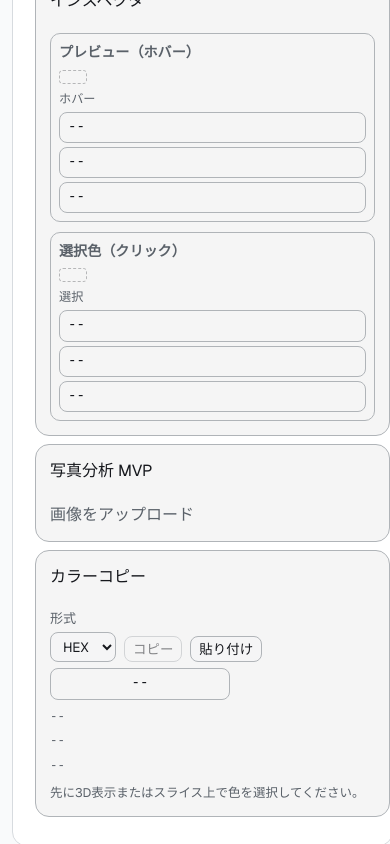
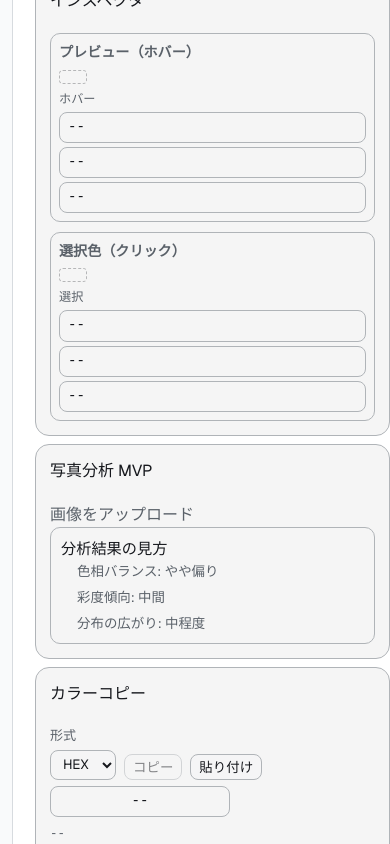
Before and after one commit to Shunkicreate/IroMap, a Next.js app in the folder web/: page / in a window 390 px wide. Shown: the part 1850-2694 px from the top of the page. Built offline with nearby package versions, Linux system fonts and the light colour scheme.

Commit message:
fix(workbench): harden photo upload flow and mobile overflow

```diff
--- a/web/src/app/globals.css
+++ b/web/src/app/globals.css
@@ -78,6 +78,7 @@
 @layer base {
   * {
     @apply border-border;
+    box-sizing: border-box;
   }
 
   body {
@@ -94,6 +95,7 @@
         transparent 22%
       );
     min-height: 100vh;
+    overflow-x: clip;
   }
 }
 
@@ -767,6 +769,10 @@
   .cubeCanvas {
     height: 320px;
   }
+
+  .graphAxisYLabel {
+    display: none;
+  }
 }
 
 @media (min-width: 1200px) and (min-height: 760px) {
--- a/web/src/features/photo-analysis/photo-analysis-panel.tsx
+++ b/web/src/features/photo-analysis/photo-analysis-panel.tsx
@@ -37,21 +37,38 @@ const ratioFormatter = new Intl.NumberFormat(undefined, {
 });
 
 const readFileAsImageData = async (file: File): Promise<ImageData> => {
-  const imageBitmap = await createImageBitmap(file);
-  try {
   const canvas = document.createElement("canvas");
-    canvas.width = imageBitmap.width;
-    canvas.height = imageBitmap.height;
-
   const context = canvas.getContext("2d");
   if (!context) {
     throw new Error("2d context unavailable");
   }
 
+  try {
+    const imageBitmap = await createImageBitmap(file);
+    try {
+      canvas.width = imageBitmap.width;
+      canvas.height = imageBitmap.height;
       context.drawImage(imageBitmap, 0, 0);
       return context.getImageData(0, 0, canvas.width, canvas.height);
     } finally {
       imageBitmap.close();
+    }
+  } catch {
+    const objectUrl = URL.createObjectURL(file);
+    try {
+      const image = await new Promise<HTMLImageElement>((resolve, reject) => {
+        const node = new Image();
+        node.onload = () => resolve(node);
+        node.onerror = () => reject(new Error("image-load-failed"));
+        node.src = objectUrl;
+      });
+      canvas.width = image.naturalWidth;
+      canvas.height = image.naturalHeight;
+      context.drawImage(image, 0, 0);
+      return context.getImageData(0, 0, canvas.width, canvas.height);
+    } finally {
+      URL.revokeObjectURL(objectUrl);
+    }
   }
 };
 
@@ -227,8 +244,9 @@ export function PhotoAnalysisPanel({ sourceFile, onColorInspect, onStatusChange
       {error ? <p className="errorText">{error}</p> : null}
       {!sourceFile && !analysis ? <p className="muted">{t("photoUploadLabel")}</p> : null}
 
+      <div className="analysisGrid">
         {analysis ? (
-        <div className="analysisGrid">
+          <>
             <article>
               <h3>{t("photoLabScatter")}</h3>
               <GraphFrame
@@ -341,13 +359,27 @@ export function PhotoAnalysisPanel({ sourceFile, onColorInspect, onStatusChange
               <ul className="insightList">
                 <li>{t("photoInsightHue", { label: getHueInsightLabel(analysis.result) })}</li>
                 <li>
-                {t("photoInsightSaturation", { label: getSaturationInsightLabel(analysis.result) })}
+                  {t("photoInsightSaturation", {
+                    label: getSaturationInsightLabel(analysis.result),
+                  })}
                 </li>
-              <li>{t("photoInsightSpread", { label: getSpreadInsightLabel(analysis.result) })}</li>
+                <li>
+                  {t("photoInsightSpread", { label: getSpreadInsightLabel(analysis.result) })}
+                </li>
               </ul>
             </article>
+          </>
+        ) : (
+          <article>
+            <h3>{t("photoInsightTitle")}</h3>
+            <ul className="insightList">
+              <li>{t("photoInsightHue", { label: t("photoInsightHueModerate") })}</li>
+              <li>{t("photoInsightSaturation", { label: t("photoInsightSatMid") })}</li>
+              <li>{t("photoInsightSpread", { label: t("photoInsightSpreadMedium") })}</li>
+            </ul>
+          </article>
+        )}
       </div>
-      ) : null}
 
       {analysis ? (
         <p className="muted">
```
Lines whose indentation alone changed are shown as unchanged.
